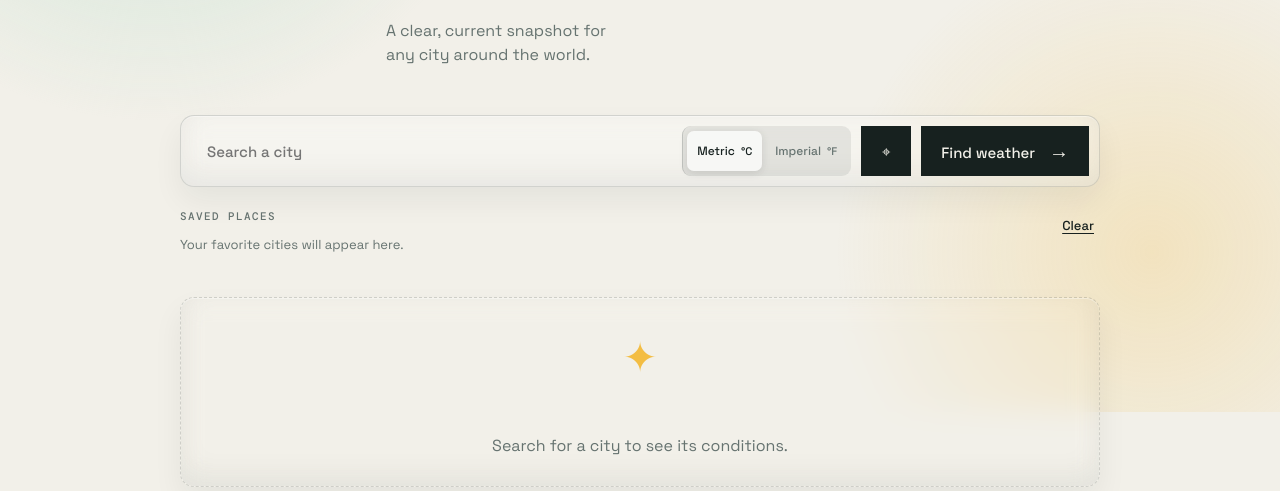
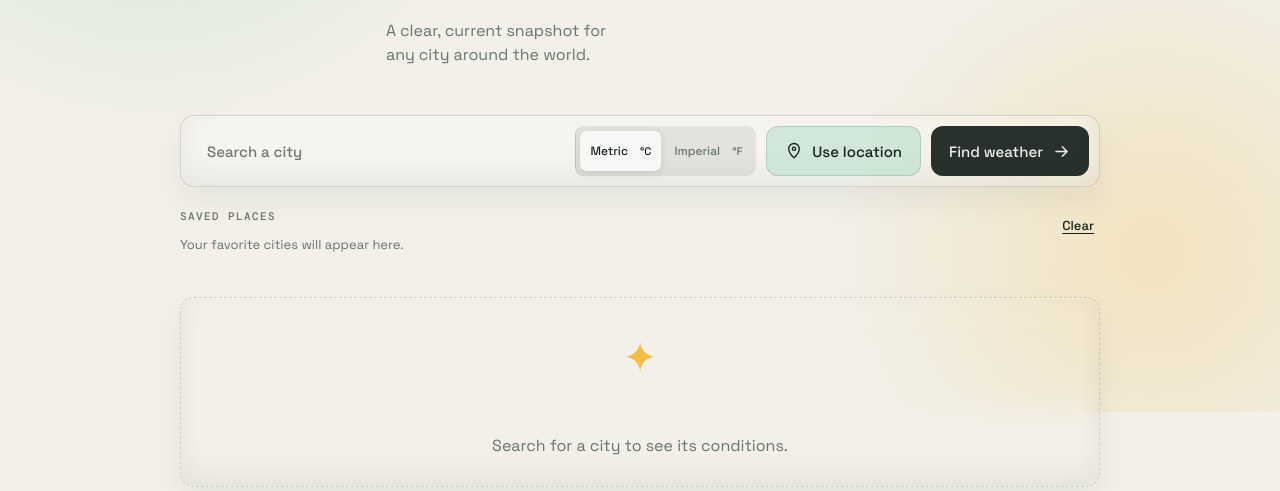
Before and after one commit to Jude-CJ/Weather-App, a Flask app: page / in a window 1280 px wide. Shown: the part 388-879 px from the top of the page. Run offline with Flask 3, Linux system fonts and the light colour scheme; some web fonts are replaced.

Commit message:
Save local changes before pull

```diff
--- a/static/styles.css
+++ b/static/styles.css
@@ -9,6 +9,9 @@
     --weather-accent: var(--mint);
     --yellow: #f3bd43;
     --line: rgba(23, 33, 31, 0.16);
+    --control-bg: rgba(23, 33, 31, .92);
+    --control-hover: #386457;
+    --control-ink: #f2f0e9;
 }
 
 * {
@@ -127,21 +130,26 @@ h1 em {
 }
 
 .search-bar button {
-    padding: 0 20px;
-    color: var(--paper);
-    background: var(--ink);
+    display: inline-flex;
+    align-items: center;
+    justify-content: center;
+    gap: 9px;
+    padding: 0 18px;
+    color: var(--control-ink);
+    background: var(--control-bg);
     cursor: pointer;
-    transition: background .2s, transform .2s;
+    transition: background .2s, transform .2s, box-shadow .2s;
 }
 
 .search-bar button:hover {
-    background: #386457;
+    background: var(--control-hover);
     transform: translateY(-1px);
+    box-shadow: 0 8px 16px rgba(23, 33, 31, .16);
 }
 
-.search-bar button span {
-    margin-left: 10px;
-    font-size: 20px;
+.search-bar button:focus-visible {
+    outline: 3px solid rgba(56, 100, 87, .35);
+    outline-offset: 2px;
 }
 
 .weather-card {
@@ -434,15 +442,38 @@ body.theme-storm::after {
 }
 
 .location-button {
-    width: 50px;
-    color: var(--ink);
-    background: transparent;
+    min-width: 50px;
+    color: var(--ink) !important;
+    background: color-mix(in srgb, var(--weather-accent) 62%, transparent) !important;
+    border: 1px solid color-mix(in srgb, var(--ink) 14%, transparent) !important;
     cursor: pointer;
-    font-size: 25px;
+    border-radius: 12px !important;
 }
 
 .location-button:hover {
-    background: var(--weather-accent);
+    color: var(--ink) !important;
+    background: var(--weather-accent) !important;
+    box-shadow: 0 8px 16px rgba(23, 33, 31, .12);
+}
+
+.search-submit {
+    border-radius: 12px !important;
+}
+
+.control-icon {
+    width: 19px;
+    height: 19px;
+    fill: none;
+    stroke: currentColor;
+    stroke-linecap: round;
+    stroke-linejoin: round;
+    stroke-width: 1.8;
+    flex: 0 0 auto;
+}
+
+.location-button .control-icon {
+    width: 18px;
+    height: 18px;
 }
 
 .favorites-panel {
@@ -793,4 +824,7 @@ body.dark-mode.theme-snow,
 body.dark-mode.theme-storm {
     --weather-bg: #101817;
     --weather-accent: #203c38;
+    --control-bg: #58b9a1;
+    --control-hover: #77d0b8;
+    --control-ink: #0e211d;
 }
--- a/templates/index.html
+++ b/templates/index.html
@@ -77,8 +77,17 @@
                     data-unit="fahrenheit">Imperial <span>°F</span></button>
             </div>
             <button class="location-button" type="button" id="use-location" title="Use your current location"
-                aria-label="Use your current location">⌖</button>
-            <button type="submit">Find weather <span aria-hidden="true">→</span></button>
+                aria-label="Use your current location">
+                <svg class="control-icon" viewBox="0 0 24 24" aria-hidden="true">
+                    <path d="M12 21s7-6.1 7-12a7 7 0 1 0-14 0c0 5.9 7 12 7 12Z"></path>
+                    <circle cx="12" cy="9" r="2.2"></circle>
+                </svg>
+                <span class="control-label">Use location</span>
+            </button>
+            <button class="search-submit" type="submit"><span class="control-label">Find weather</span><svg
+                    class="control-icon" viewBox="0 0 24 24" aria-hidden="true">
+                    <path d="M5 12h13M13 6l6 6-6 6"></path>
+                </svg></button>
         </form>
 
         <section class="favorites-panel" aria-label="Favorite cities">
```
